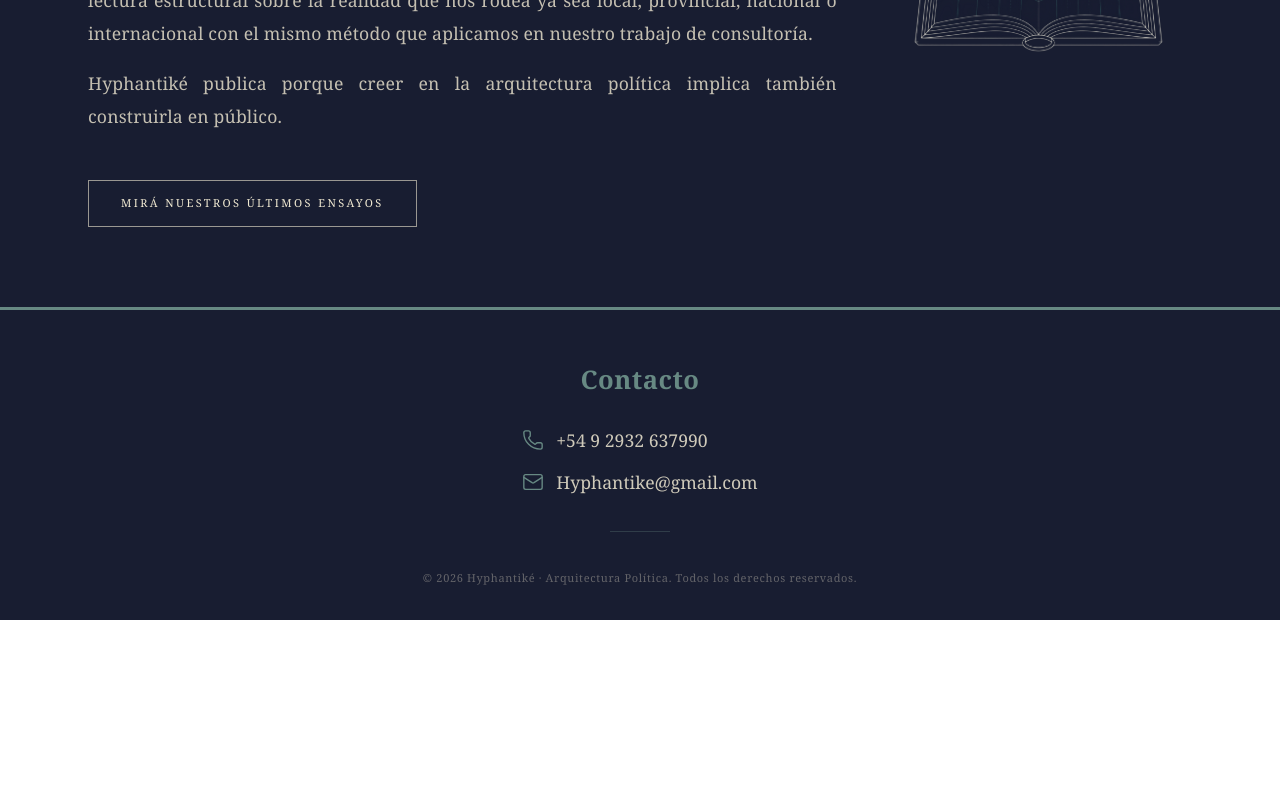
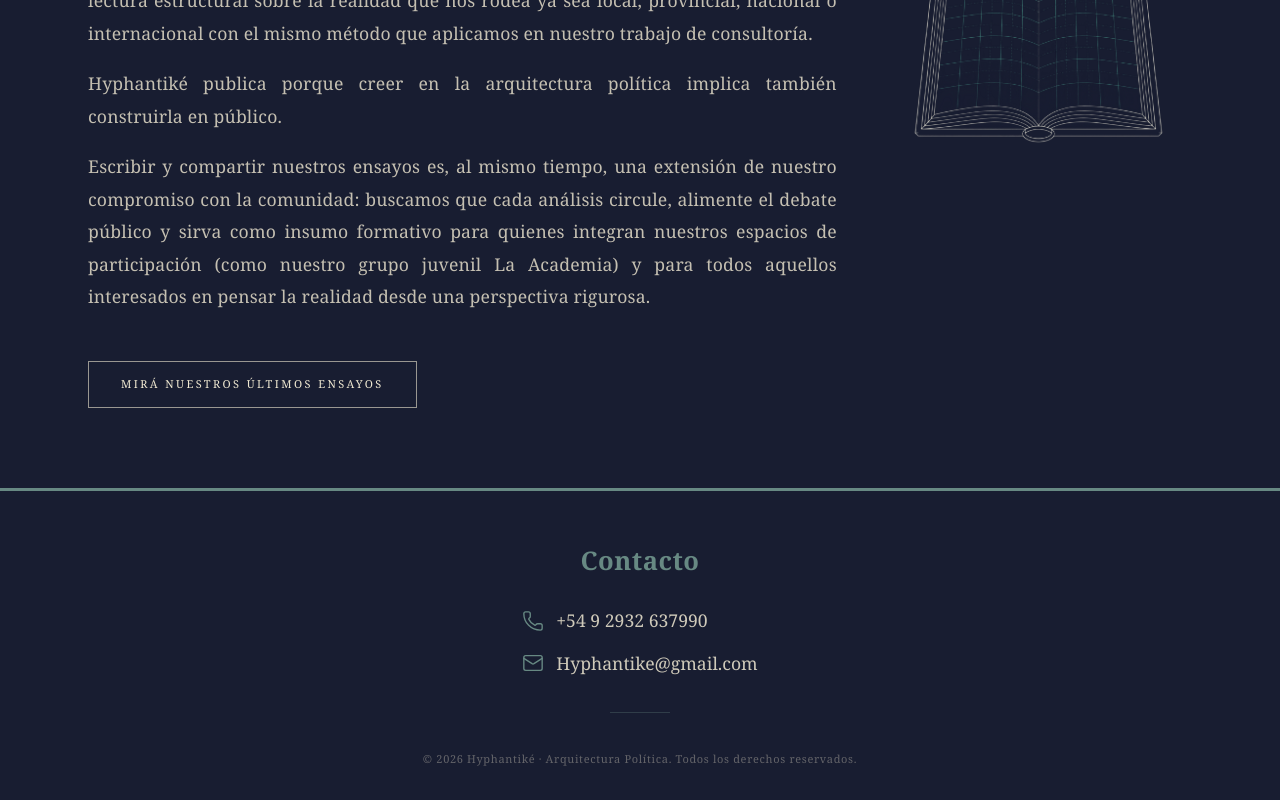
Before and after one commit to RodriguezGuillermo/hyphantike, a React (Vite) app: page /#/ in a window 1280 px wide. Shown: the part 3337-4137 px from the top of the page. Before the commit the page ends 3957 px from the top, so only its background shows below. Built offline with nearby package versions, Linux system fonts and the light colour scheme; a web font is replaced by a local one.

Commit message:
feat: agregar parrafo comunidad y La Academia en seccion Ensayos

```diff
--- a/src/app/components/Ensayos.tsx
+++ b/src/app/components/Ensayos.tsx
@@ -8,6 +8,7 @@ const PARRAFOS = [
   "La política se mueve. Los contextos cambian, los actores se reposicionan, las coyunturas abren y cierran ventanas de oportunidad. Publicar semanalmente es nuestra forma de mantener el análisis activo y situado en el tiempo.",
   "No escribimos para el archivo. Escribimos porque entendemos que el pensamiento político tiene que ser oportuno además de riguroso. Cada ensayo es un ejercicio de lectura estructural sobre la realidad que nos rodea ya sea local, provincial, nacional o internacional con el mismo método que aplicamos en nuestro trabajo de consultoría.",
   "Hyphantiké publica porque creer en la arquitectura política implica también construirla en público.",
+  "Escribir y compartir nuestros ensayos es, al mismo tiempo, una extensión de nuestro compromiso con la comunidad: buscamos que cada análisis circule, alimente el debate público y sirva como insumo formativo para quienes integran nuestros espacios de participación (como nuestro grupo juvenil La Academia) y para todos aquellos interesados en pensar la realidad desde una perspectiva rigurosa.",
 ];
 
 export function Ensayos() {
```
